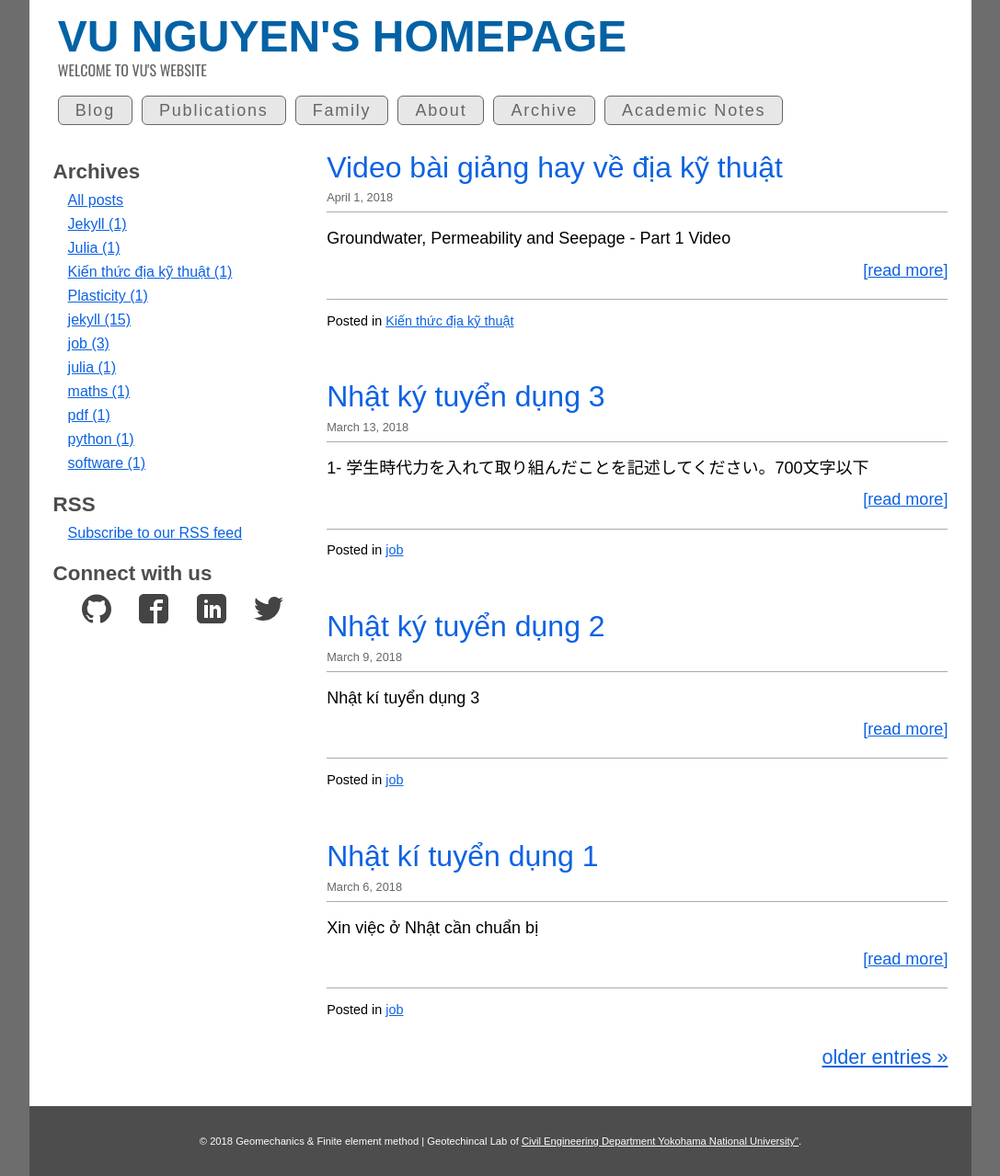
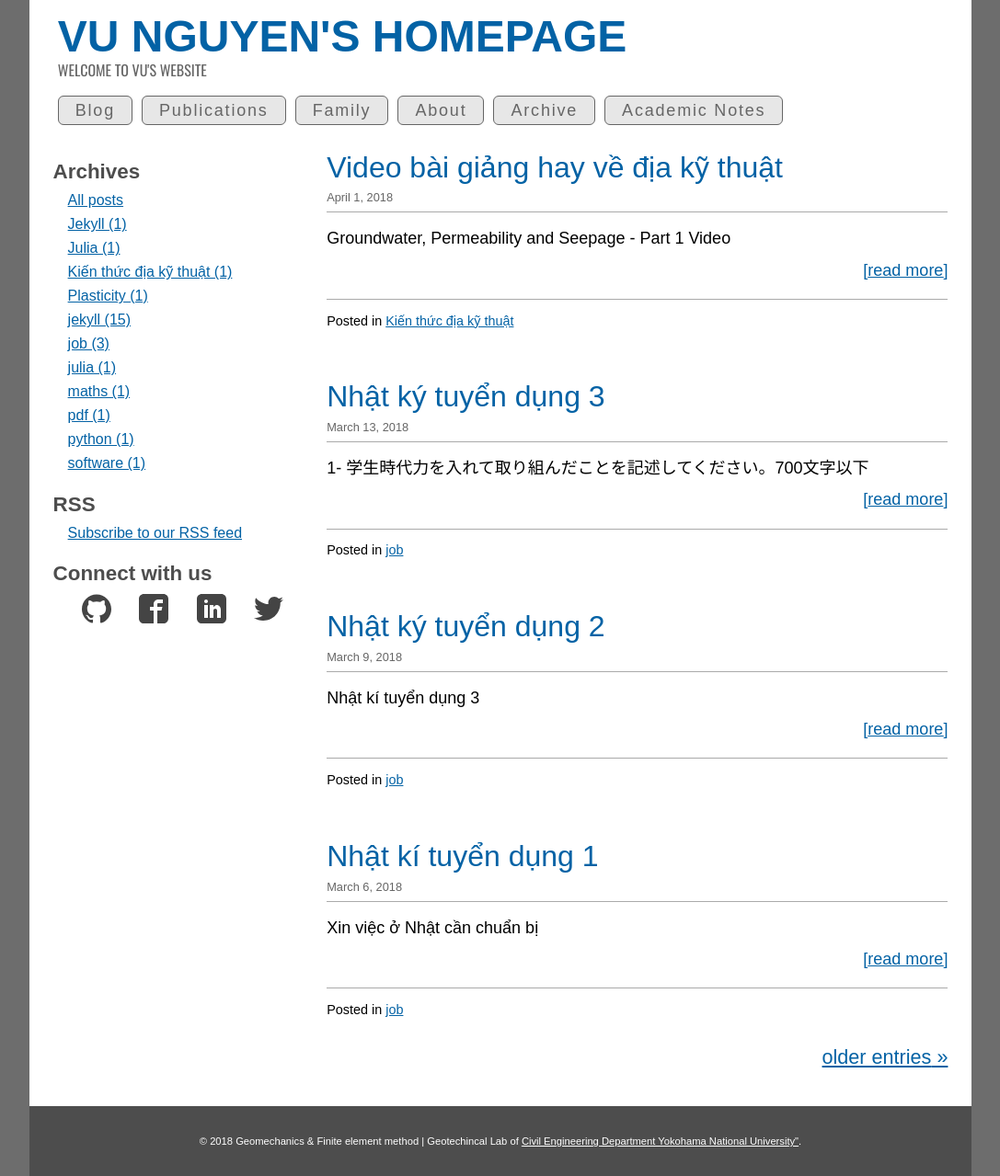
Before and after one commit to quangvunp/geomechanics, a Jekyll site: the page built from index.html, in a window 1280 px wide. Shown: the whole page at 92% size, without its empty margins (96-1183 px from the left). Built offline with Jekyll 4.4.1, drawn with Linux system fonts in a browser that asks for light colours; the list of posts is cut into pages by our own code.

Commit message:
Update main.css

```diff
--- a/css/main.css
+++ b/css/main.css
@@ -315,7 +315,7 @@ p {
 	margin: 0 0 1em 0;
 }
 a {
-	color: #0d62e2;
+	color: #0362a5;
 	line-height: inherit;
 }
 a:hover {
```
